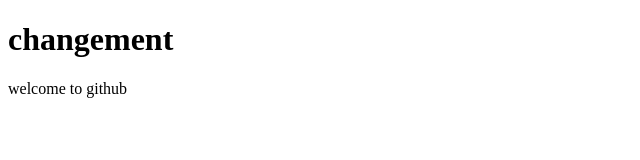
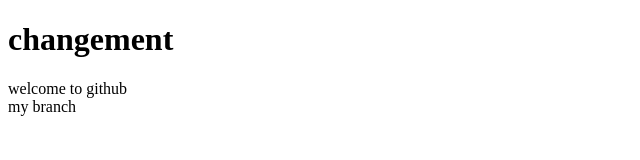
Before and after one commit to odeliachouraqui/repository1, a plain HTML site: page index.html in a window 1280 px wide. Shown: the full height of the page, 0-640 px from the left. Drawn offline with Linux system fonts and the light colour scheme.

Commit message:
my git commit

```diff
--- a/index.html
+++ b/index.html
@@ -9,5 +9,6 @@
 </head>
 <body>
     <div>welcome to github</div>
+    <div>my branch</div>
 </body>
 </html>
```
